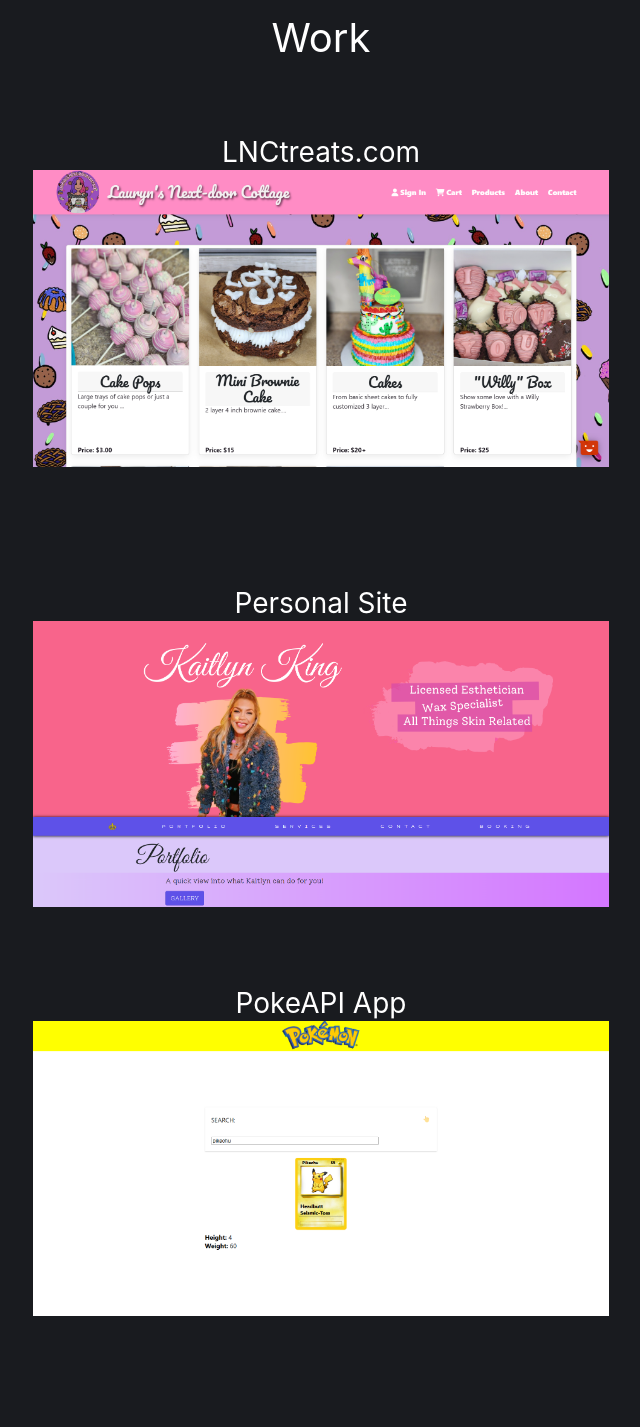
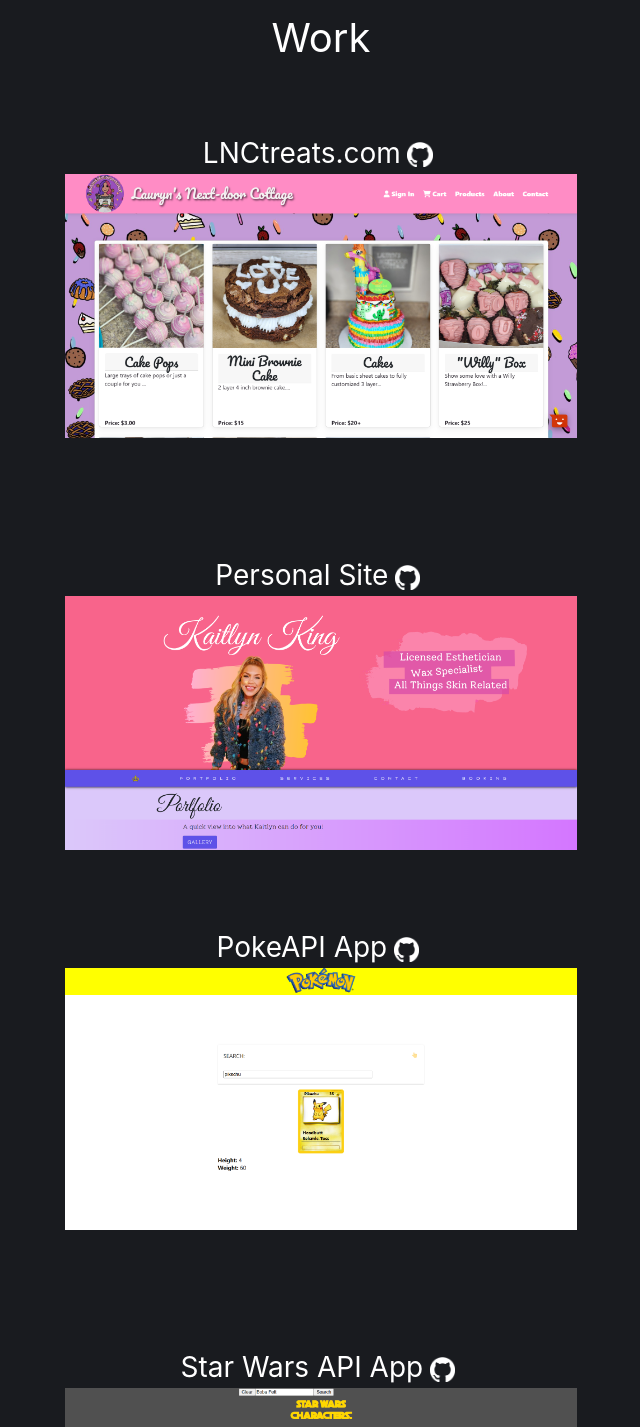
Before and after one commit to JRCcoding/Portfolio, a React (Create React App) app in the folder client/: page /work in a window 1280 px wide. Shown: the part 280-1707 px from the top of the page, without its empty margins (319-959 px from the left). Built offline with nearby package versions, Linux system fonts and the light colour scheme; some icons are missing.

Commit message:
GitHub links added to Work screen

```diff
--- a/client/src/App.css
+++ b/client/src/App.css
@@ -11,10 +11,12 @@
 }
 
 pre {
-    background: rgb(0,0,0,0.8);
-    color: white;
+    /* background: rgb(0,0,0,0.8);
+    color: white; */
+    background: white;
+    color: black;
     padding: .5%;
-    border-radius: 15px;
+    border-radius: 7.5px;
     width: 65%;
     margin-left: auto;
     margin-right: auto;
@@ -43,6 +45,12 @@
     margin-bottom: 80%;
 }
 
+.ghLogo {
+    height: 25px;
+    display: inline;
+    margin: .5%;
+}
+
 @media only screen and (min-width: 600px) {
     .webdeveloper {
         font-size: 4rem;
--- a/client/src/components/Personal.js
+++ b/client/src/components/Personal.js
@@ -22,10 +22,10 @@
           ></img> */}
           <p className='webdeveloper text-[rgb(0,175,145)]'>Web Developer</p>
           <p className='about_text'>
-            I am a <pre className='inline'>software engineer</pre>, I love
-            building beautifully functional websites and web applications. I
-            enjoy solving the problems that everyone else has issues figuring
-            out. I like making things work.
+            I am a <pre className='inline'>&lt;SoftwareEngineer&#47;&gt;</pre>,
+            Web Developer, Father. I love building beautifully functional
+            websites and web applications. I enjoy solving the problems that
+            everyone else has issues figuring out. I like making things work.
           </p>
         </div>
       </div>
--- a/client/src/screens/WorkScreen.js
+++ b/client/src/screens/WorkScreen.js
@@ -1,5 +1,6 @@
 import { Icon } from '@iconify/react'
 import { Col, Row } from 'react-bootstrap'
+import ghLogo from '../images/github-mark-white.png'
 import kk_ss from '../images/kk_ss.png'
 import lnc_ss from '../images/lnc_ss_2.png'
 import poke_ss from '../images/poke_ss.png'
@@ -23,7 +24,20 @@
             target='_blank'
             rel='noreferrer'
           >
-            <h2 className='text-white mt-20 text-center'>LNCtreats.com</h2>
+            <h2 className='text-white mt-20 text-center'>
+              LNCtreats.com
+              <a
+                href='https://github.com/jrccoding/lnctreats'
+                target='_blank'
+                rel='noreferrer'
+              >
+                <img
+                  src={ghLogo}
+                  alt='Josh Claxton Github Repo'
+                  className='ghLogo'
+                />
+              </a>
+            </h2>
             <img
               src={lnc_ss}
               alt='Lauryns Next-door Cottage'
@@ -38,7 +52,20 @@
             target='_blank'
             rel='noreferrer'
           >
-            <h2 className='text-white mt-20 text-center'>Personal Site</h2>
+            <h2 className='text-white mt-20 text-center'>
+              Personal Site
+              <a
+                href='https://github.com/jrccoding/portfolio'
+                target='_blank'
+                rel='noreferrer'
+              >
+                <img
+                  src={ghLogo}
+                  alt='Josh Claxton Github Repo'
+                  className='ghLogo'
+                />
+              </a>
+            </h2>
             <img src={kk_ss} alt='kaitlyn king' className='work_img' />
           </a>
         </Col>
@@ -49,7 +76,20 @@
             target='_blank'
             rel='noreferrer'
           >
-            <h2 className='text-white mt-20 text-center'>PokeAPI App</h2>
+            <h2 className='text-white mt-20 text-center'>
+              PokeAPI App
+              <a
+                href='https://github.com/jrccoding/pokeapp'
+                target='_blank'
+                rel='noreferrer'
+              >
+                <img
+                  src={ghLogo}
+                  alt='Josh Claxton Github Repo'
+                  className='ghLogo'
+                />
+              </a>
+            </h2>
             <img
               src={poke_ss}
               alt='Pokemon App Josh Claxton'
@@ -64,7 +104,20 @@
             target='_blank'
             rel='noreferrer'
           >
-            <h2 className='text-white mt-20 text-center'>Star Wars API App</h2>
+            <h2 className='text-white mt-20 text-center'>
+              Star Wars API App
+              <a
+                href='https://github.com/jrccoding/swapi-t'
+                target='_blank'
+                rel='noreferrer'
+              >
+                <img
+                  src={ghLogo}
+                  alt='Josh Claxton Github Repo'
+                  className='ghLogo'
+                />
+              </a>
+            </h2>
             <img src={swapi_ss} alt='Star Wars API App' className='work_img' />
           </a>
         </Col>
--- a/client/src/styles/Work.css
+++ b/client/src/styles/Work.css
@@ -1,5 +1,11 @@
 .work_img {
-    width: 45%;
+    width: 80%;
     margin-left: auto;
     margin-right: auto;
 }
+
+@media only screen and (min-width: 600px) {
+    .work_img {
+        width: 40%;
+    }
+}
```
Also changed, not shown: client/src/images/github-mark-white.png (added).
